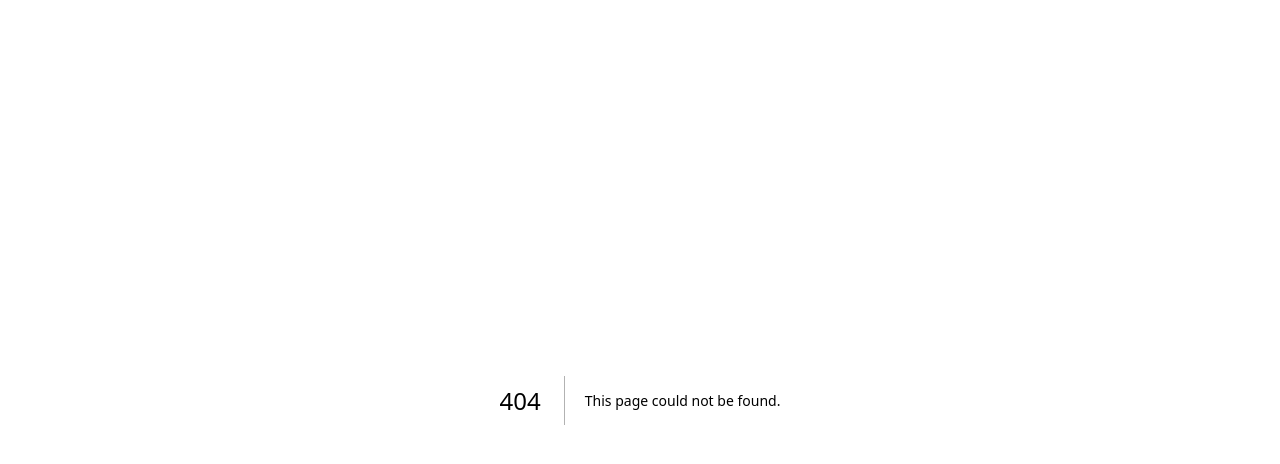
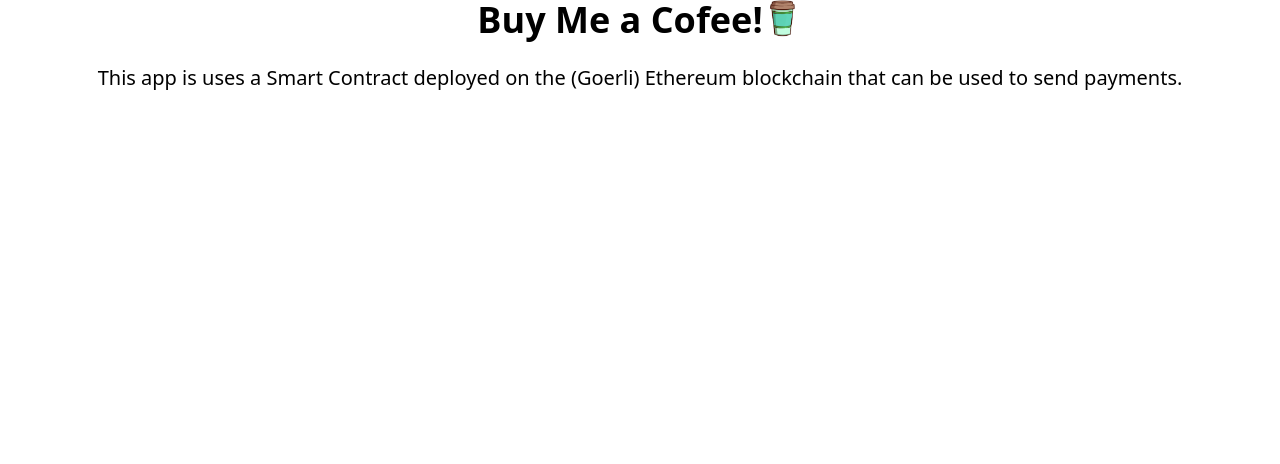
Before and after one commit to wanderdust/buymeacoffee-dapp, a Next.js app: page /header in a window 1280 px wide. Before the commit this address had no page. Shown: the top 464 px of the page. Built offline with nearby package versions, Linux system fonts and the light colour scheme.

Commit message:
Add a header

```diff
--- /dev/null
+++ b/pages/header.tsx
@@ -0,0 +1,16 @@
+export default function Header() {
+
+    return (
+        <div className="flex flex-col items-center">
+            <div className="flex flex-row items-end mb-6">
+                <h1 className="font-bold text-4xl">Buy Me a Cofee!</h1>
+                <img src="/coffee-cup.png" alt="coffee" className="w-10 h-10" />
+            </div>
+            <div>
+                <p className="text-xl text-center px-6">
+                    This app is uses a <a href="https://github.com/wanderdust/buymeacoffee-smart-contract">Smart Contract</a> deployed on the (Goerli) Ethereum blockchain that can be used to send payments.
+                </p>
+            </div>
+        </div>
+    )
+}
--- a/pages/index.tsx
+++ b/pages/index.tsx
@@ -2,6 +2,8 @@
 import "react-toastify/dist/ReactToastify.css";
 import ConnectWallet from "./connectWallet";
 import BuyCoffee from "./buyCoffee";
+import Header from "./header";
+import Banner from "./banner";
 
 
 export default function Home() {
@@ -44,6 +46,7 @@
     return (
         <div className="flex flex-col items-center">
             <Banner />
+            <Header />
 
             {currentAccount ? (
                 <BuyCoffee />
```
Also changed, not shown: public/coffee-cup.png (added).
